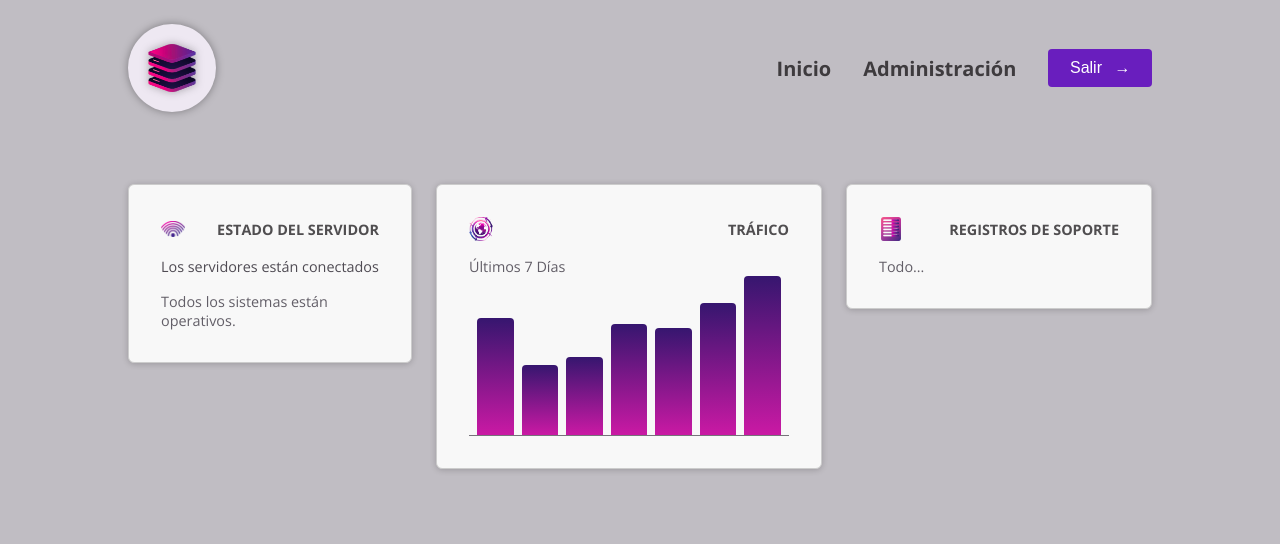
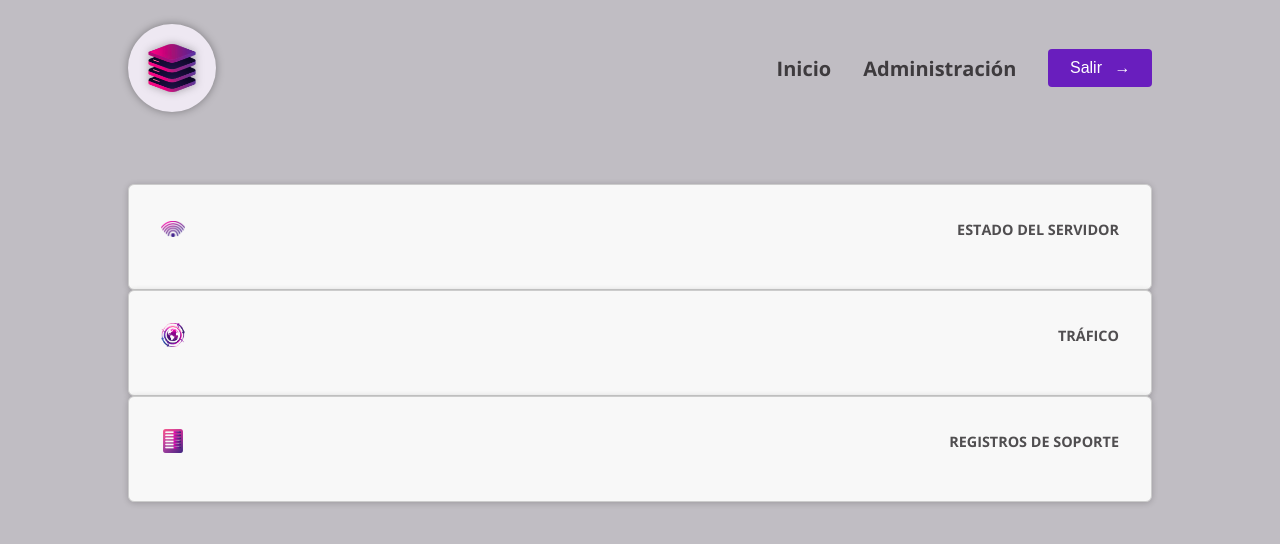
Before and after one commit to davedelf/Angular, an Angular app in the folder 05-dashboard/: page / in a window 1280 px wide. Shown: the top 544 px of the page. Built offline with nearby package versions, Linux system fonts and the light colour scheme.

Commit message:
Creamos un componente reutilizable y vinculamos sus propiedades con la técncia Property Binding. Se utilizan signals

```diff
--- a/05-dashboard/src/app/app.component.html
+++ b/05-dashboard/src/app/app.component.html
@@ -1,17 +1,22 @@
 <app-encabezado></app-encabezado>
 
 <main>
-  <div id="dashboard">
-    <div class="dashboard-elemento">
-      <app-estado-servidor></app-estado-servidor>
-    </div>
 
-    <div class="dashboard-elemento">
-      <app-trafico></app-trafico>
-    </div>
+  <app-dashboard-elemento [imagen]="{src:'estado.png',alt:'Un simbolo de estado'}" titulo="Estado del Servidor">
 
-    <div class="dashboard-elemento">
-      <app-registros></app-registros>
-    </div>
-  </div>
+    <app-estado-servidor></app-estado-servidor>
+
+  </app-dashboard-elemento>
+
+  <app-dashboard-elemento [imagen]="{src:'globo.png',alt:'Un globo'}" titulo="Tráfico">
+
+    <app-trafico></app-trafico>
+
+  </app-dashboard-elemento>
+
+  <app-dashboard-elemento [imagen]="{src:'lista.png',alt:'Una lista de elementos'}" titulo="Registros de Soporte">
+
+    <app-registros></app-registros>
+  </app-dashboard-elemento>
+
 </main>
--- a/05-dashboard/src/app/app.component.ts
+++ b/05-dashboard/src/app/app.component.ts
@@ -3,12 +3,13 @@ import { EncabezadoComponent } from "./encabezado/encabezado.component";
 import { EstadoServidorComponent } from "./dashboard/estado-servidor/estado-servidor.component";
 import { TraficoComponent } from "./dashboard/trafico/trafico.component";
 import { RegistrosComponent } from "./dashboard/registros/registros.component";
+import { DashboardElementoComponent } from "./dashboard/dashboard-elemento/dashboard-elemento.component";
 
 @Component({
   selector: 'app-raiz',
   standalone: true,
   templateUrl: './app.component.html',
-  imports: [EncabezadoComponent, EstadoServidorComponent, TraficoComponent, RegistrosComponent],
+  imports: [EncabezadoComponent, EstadoServidorComponent, TraficoComponent, RegistrosComponent, DashboardElementoComponent],
 })
 export class AppComponent {
 
--- /dev/null
+++ b/05-dashboard/src/app/dashboard/dashboard-elemento/dashboard-elemento.component.html
@@ -0,0 +1,9 @@
+<div class="dashboard-elemento">
+    <article>
+        <header>
+            <img [src]="imagen().src" [alt]="imagen().alt" />
+            <h2>{{titulo()}}</h2>
+        </header>
+
+    </article>
+</div>
--- /dev/null
+++ b/05-dashboard/src/app/dashboard/dashboard-elemento/dashboard-elemento.component.ts
@@ -0,0 +1,26 @@
+import { Component, input, Input } from '@angular/core';
+
+@Component({
+  selector: 'app-dashboard-elemento',
+  standalone: true,
+  imports: [],
+  templateUrl: './dashboard-elemento.component.html',
+  styleUrl: './dashboard-elemento.component.css',
+})
+export class DashboardElementoComponent {
+
+  /* Usando decoradores */
+  /*   @Input({ required: true }) imagen!: {
+    src: string;
+    alt: string;
+  };
+  @Input({ required: true }) titulo!: string; */
+
+  /* Usando signals */
+  imagen = input.required<{
+    src: string;
+    alt: string;
+  }>();
+
+  titulo = input.required<string>();
+}
--- a/05-dashboard/src/app/dashboard/registros/registros.component.html
+++ b/05-dashboard/src/app/dashboard/registros/registros.component.html
@@ -3,6 +3,7 @@
           <img src="lista.png" alt="Una lista de items" />
           <h2>Registros de Soporte</h2>
         </header>
+
         <div id="estado">
           <p>Todo...</p>
         </div>
```
Also changed, not shown: 05-dashboard/src/app/dashboard/dashboard-elemento/dashboard-elemento.component.css (added), 1 other file (tests, documents, lock files or other folders).
